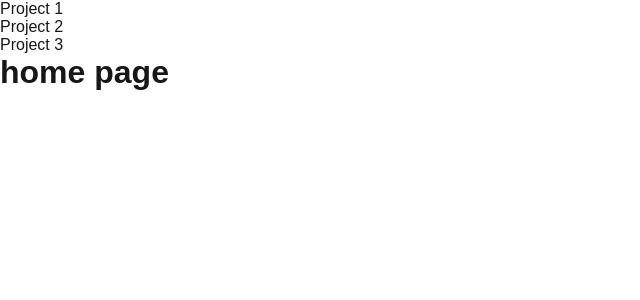
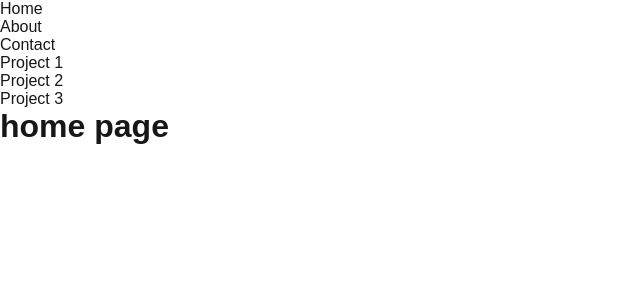
Before and after one commit to mls-kll/next-app, a Next.js app: page / in a window 1280 px wide. Shown: the top 300 px of the page, without its empty margins (0-640 px from the left). Built offline with nearby package versions, Linux system fonts and the light colour scheme.

Commit message:
feat: extend nav bar

```diff
--- a/components/nav-bar/nav-bar.tsx
+++ b/components/nav-bar/nav-bar.tsx
@@ -4,6 +4,15 @@
   return (
     <header>
       <ul>
+        <li>
+          <Link href="/">Home</Link>
+        </li>
+        <li>
+          <Link href="/about">About</Link>
+        </li>
+        <li>
+          <Link href="/contact">Contact</Link>
+        </li>
         <li>
           <Link href="/projects/project-1">Project 1</Link>
         </li>
```
